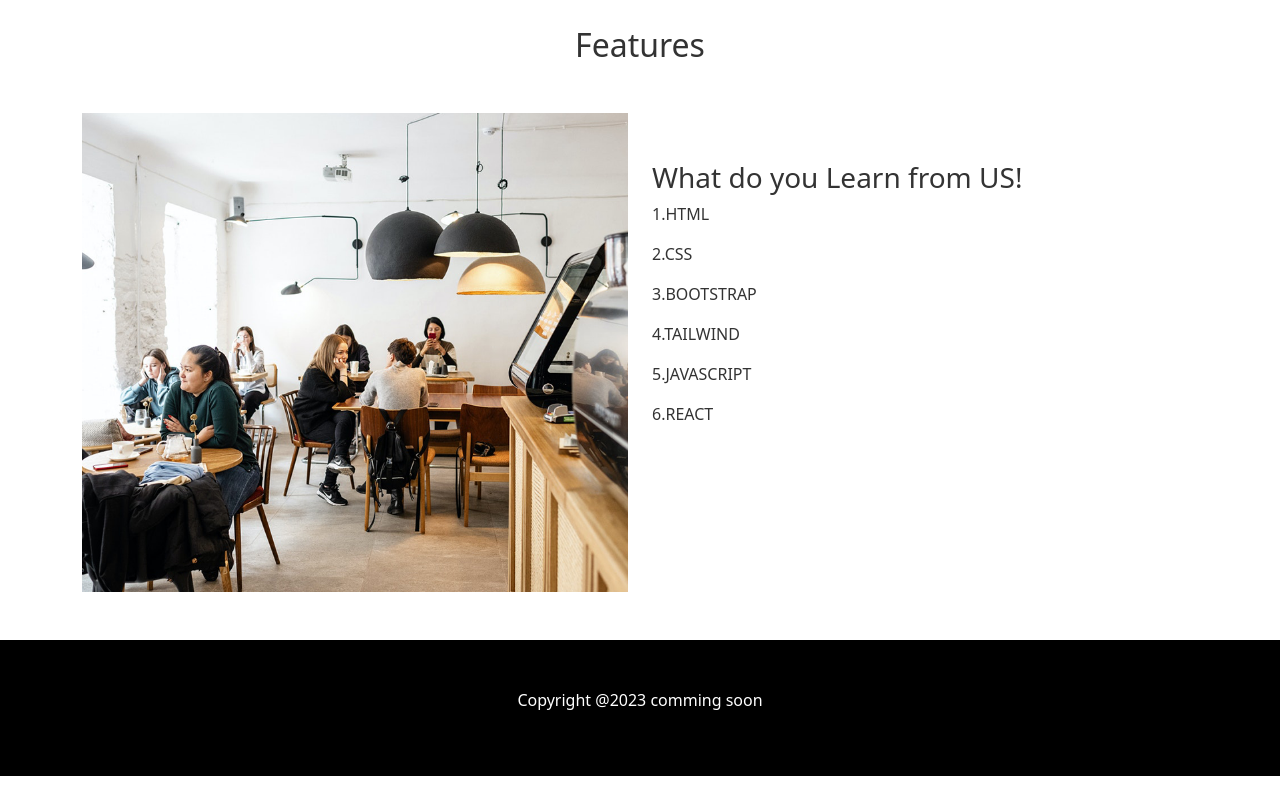
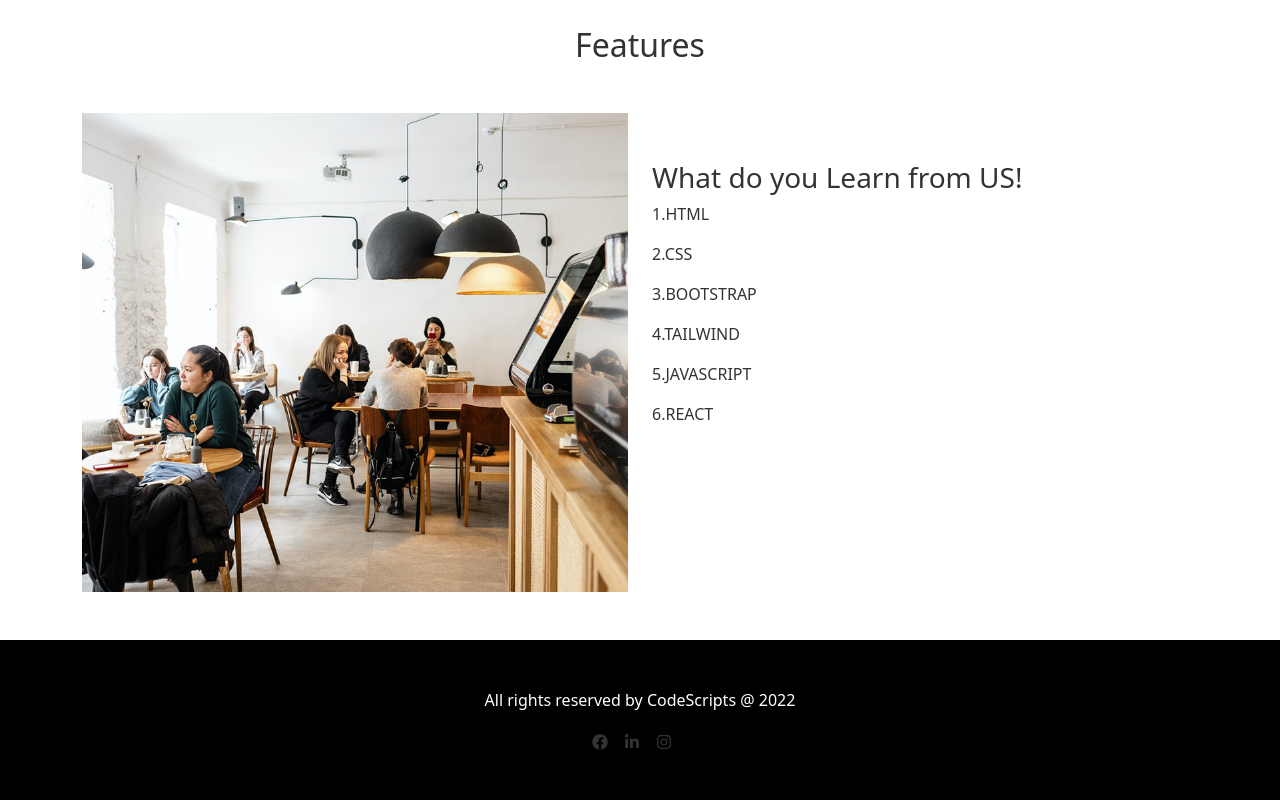
Before and after one commit to hridoyhalder1/learning-platform-10, a React (Create React App) app: page / in a window 1280 px wide. Shown: the part 931-1731 px from the top of the page. Before the commit the page ends 1707 px from the top, so only its background shows below. Built offline with nearby package versions, Linux system fonts and the light colour scheme; no server answers.

Commit message:
footer-update

```diff
--- a/src/Pages/Shared/Footer/Footer.js
+++ b/src/Pages/Shared/Footer/Footer.js
@@ -1,9 +1,15 @@
 import React from 'react';
+import { FaFacebook, FaInstagram, FaLinkedinIn } from 'react-icons/fa';
 
 const Footer = () => {
     return (
         <div className=' bg-black p-5 mt-5 text-center'>
-            <p className=' text-white'>Copyright @2023 comming soon</p>
+            <p className=' text-white'>All rights reserved by CodeScripts @ 2022 </p>
+            <div>
+                <span className=' me-3 '><FaFacebook></FaFacebook></span>
+                <span className=' me-3'><FaLinkedinIn></FaLinkedinIn></span>
+                <span className=' me-3'><FaInstagram></FaInstagram></span>
+            </div>
         </div>
     );
 };
```
